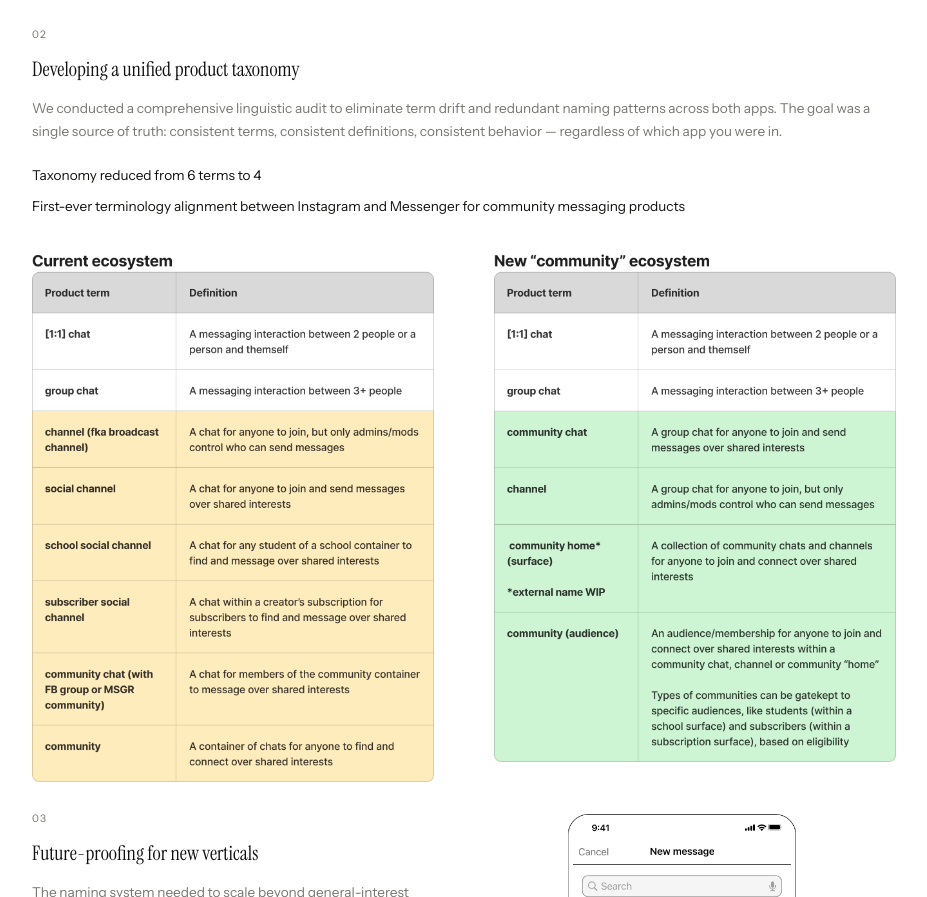
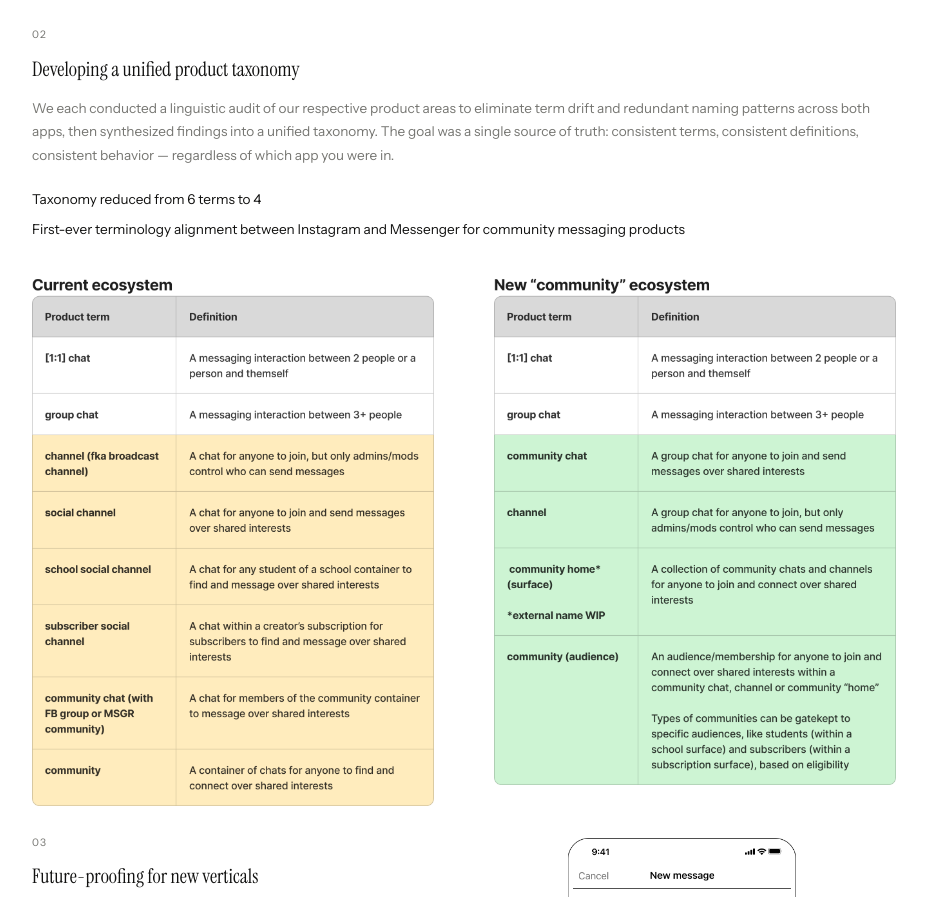
Before and after one commit to awchong/portfolio, a Next.js app: page /case-studies/naming-architecture in a window 1280 px wide. Shown: the part 1776-2673 px from the top of the page, without its empty margins (176-1103 px from the left). Built offline with nearby package versions, Linux system fonts and the light colour scheme; no server answers.

Commit message:
case study 3 fix

```diff
--- a/app/case-studies/naming-architecture/SolutionsSection.tsx
+++ b/app/case-studies/naming-architecture/SolutionsSection.tsx
@@ -124,10 +124,10 @@ export function SolutionsSection() {
                 <span className={styles.solNum}>02</span>
                 <p className={styles.solTitle}>Developing a unified product taxonomy</p>
                 <p className={styles.solBody}>
-                  We conducted a comprehensive linguistic audit to eliminate term drift and redundant
-                  naming patterns across both apps. The goal was a single source of truth:
-                  consistent terms, consistent definitions, consistent behavior — regardless of
-                  which app you were in.
+                  We each conducted a linguistic audit of our respective product areas to eliminate
+                  term drift and redundant naming patterns across both apps, then synthesized findings
+                  into a unified taxonomy. The goal was a single source of truth: consistent terms,
+                  consistent definitions, consistent behavior — regardless of which app you were in.
                 </p>
                 <div className={styles.solMetrics}>
                   <p className={styles.solMetric}>Taxonomy reduced from 6 terms to 4</p>
```
